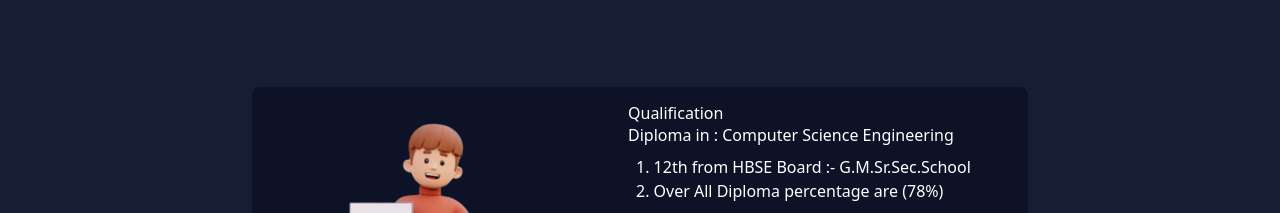
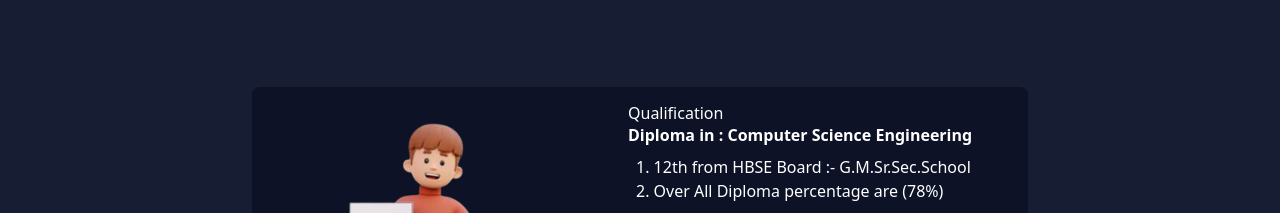
Before and after one commit to Arvindpal12/my-portfolio, a React (Vite) app: page / in a window 1280 px wide. Shown: the part 2040-2253 px from the top of the page. Built offline with nearby package versions, Linux system fonts and the light colour scheme.

Commit message:
secound-change

```diff
--- a/src/components/Skills-compo/Skills.jsx
+++ b/src/components/Skills-compo/Skills.jsx
@@ -59,7 +59,7 @@ const Exprince = () => {
             <span className='text-white w-full md:w-96'>
               <div className='pr-0 md:pr-4'>
                 <h2 className='leading-tight text-center md:text-left'>Qualification</h2>
-                <p className='text-sm md:text-base leading-tight font-thin'>
+                <p className='text-sm md:text-base leading-tight font-bold'>
                    Diploma in  : Computer Science Engineering
                 </p>
                 <ul className='text-sm md:text-base p-2'>
```
